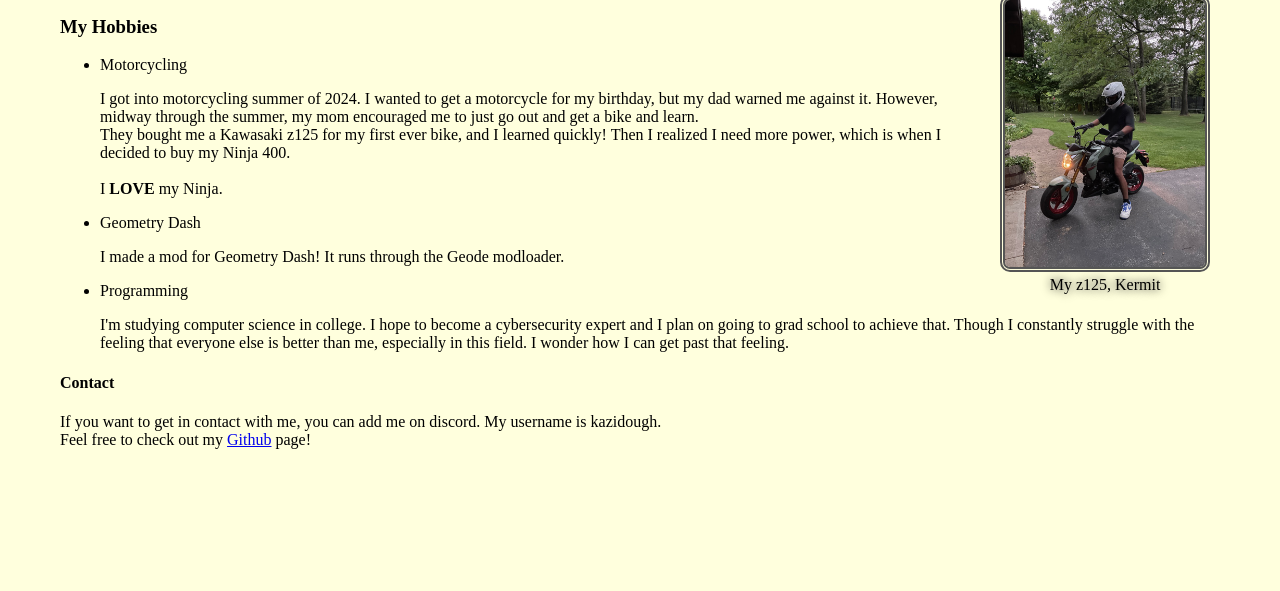
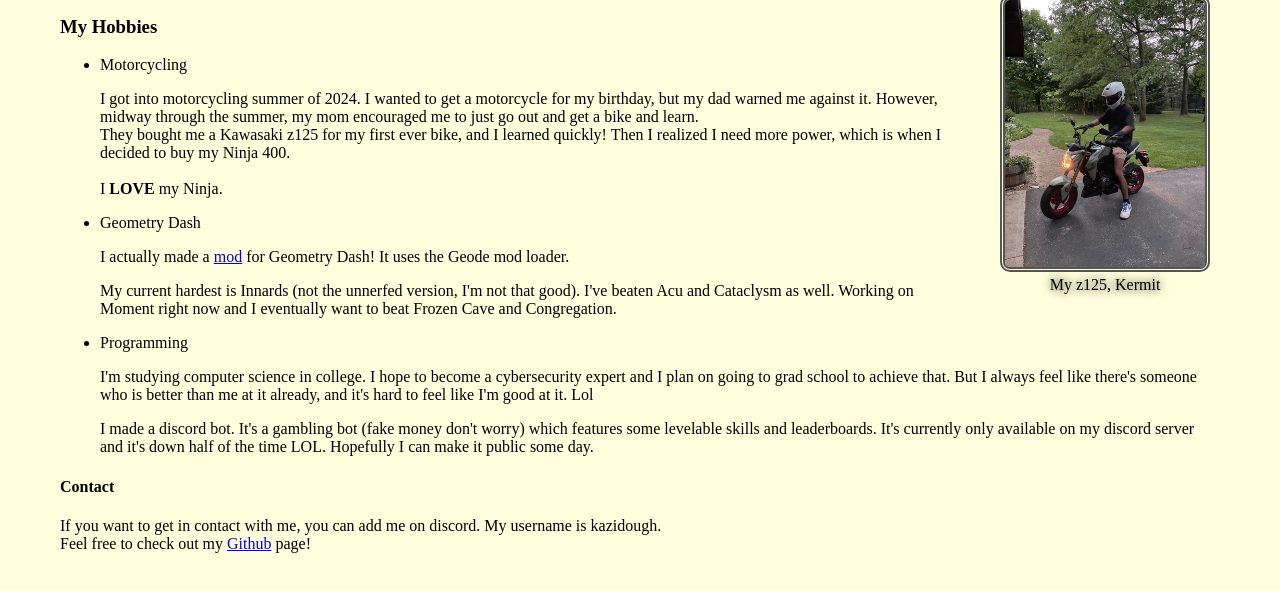
Before and after one commit to kazido/brysite, a plain HTML site: page index.html in a window 1280 px wide. Shown: the part 161-752 px from the top of the page. Drawn offline with Linux system fonts and the light colour scheme.

Commit message:
removed extra pages and updated site

```diff
--- a/index.html
+++ b/index.html
@@ -42,12 +42,14 @@
             opacity: 1;
             transition: opacity 0.5s, visibility 0.5s;
         }
+
         #z125Image {
             border-radius: 10px;
             border-color: #555;
             border-style: double;
             border-width: 5px;
         }
+
         #z125Caption {
             color: #000;
             border-radius: 10px;
@@ -89,13 +91,22 @@
                     </p>
                 </li>
                 <li>Geometry Dash
-                    <p>I made a mod for Geometry Dash! It runs through the Geode modloader.</p>
+                    <p> I actually made a <a href="https://geode-sdk.org/mods/bry400.no_block_glow">mod</a>
+                        for Geometry Dash! It uses the Geode mod loader.</p>
+                    <p> My current hardest is Innards (not the unnerfed version, I'm not that good). I've beaten Acu and
+                        Cataclysm as well. Working on Moment right now and I eventually want to beat Frozen Cave and
+                        Congregation.</p>
                 </li>
                 <li>Programming
                     <p>I'm studying computer science in college. I hope to become a cybersecurity expert and I plan on
                         going to grad school to achieve that.
-                        Though I constantly struggle with the feeling that everyone else is better than me, especially
-                        in this field. I wonder how I can get past that feeling.</p>
+                        But I always feel like there's someone who is better than me at it already, and it's hard to
+                        feel like I'm good at it. Lol</p>
+                    <p>
+                        I made a discord bot. It's a gambling bot (fake money don't worry) which features some levelable
+                        skills and leaderboards. It's currently only available on my discord server and it's down half
+                        of the time LOL. Hopefully I can make it public some day.
+                    </p>
                 </li>
             </ul>
         </div>
```
Also changed, not shown: pages/hobbies.html (deleted, +0 -39 lines).
